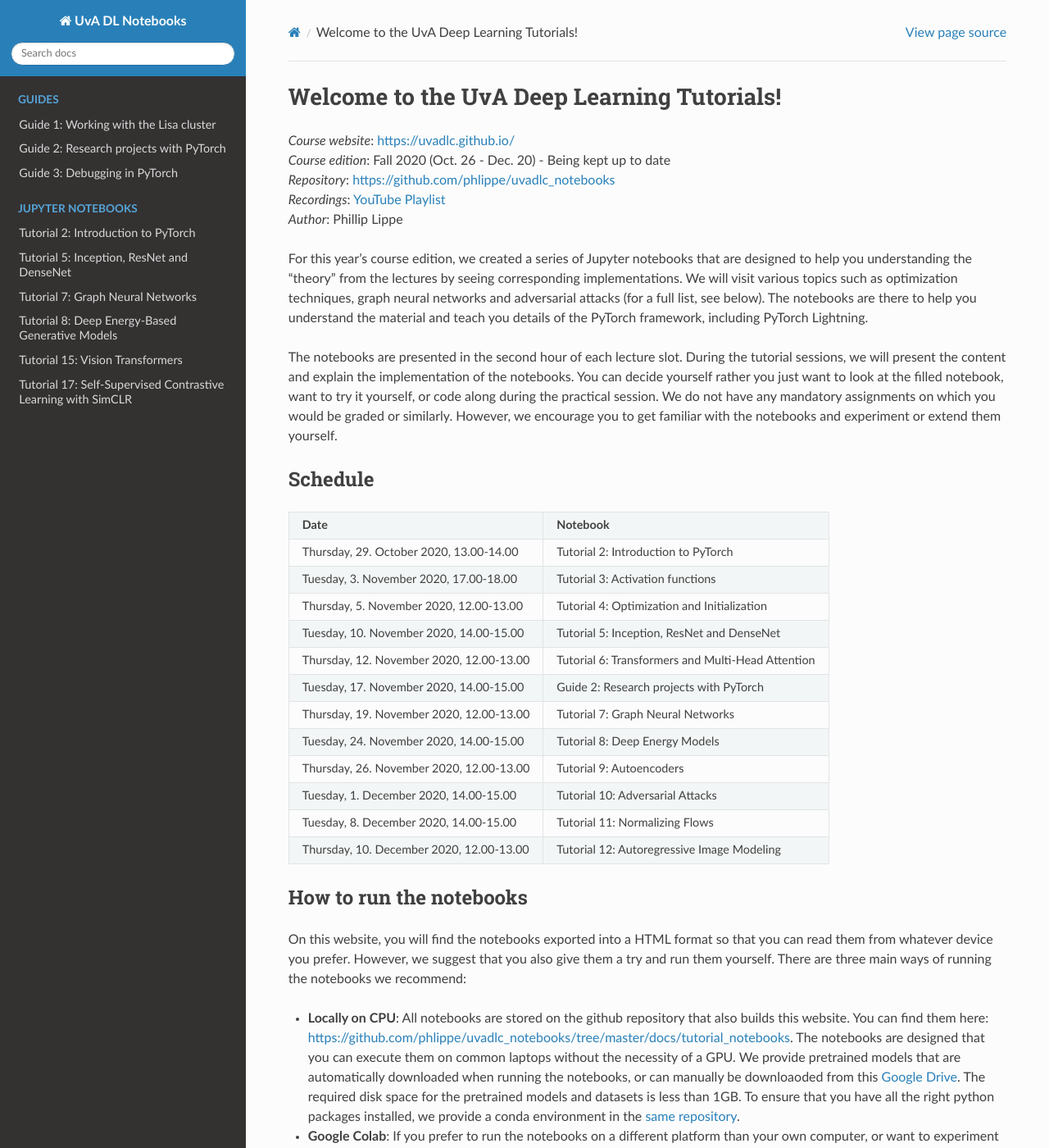
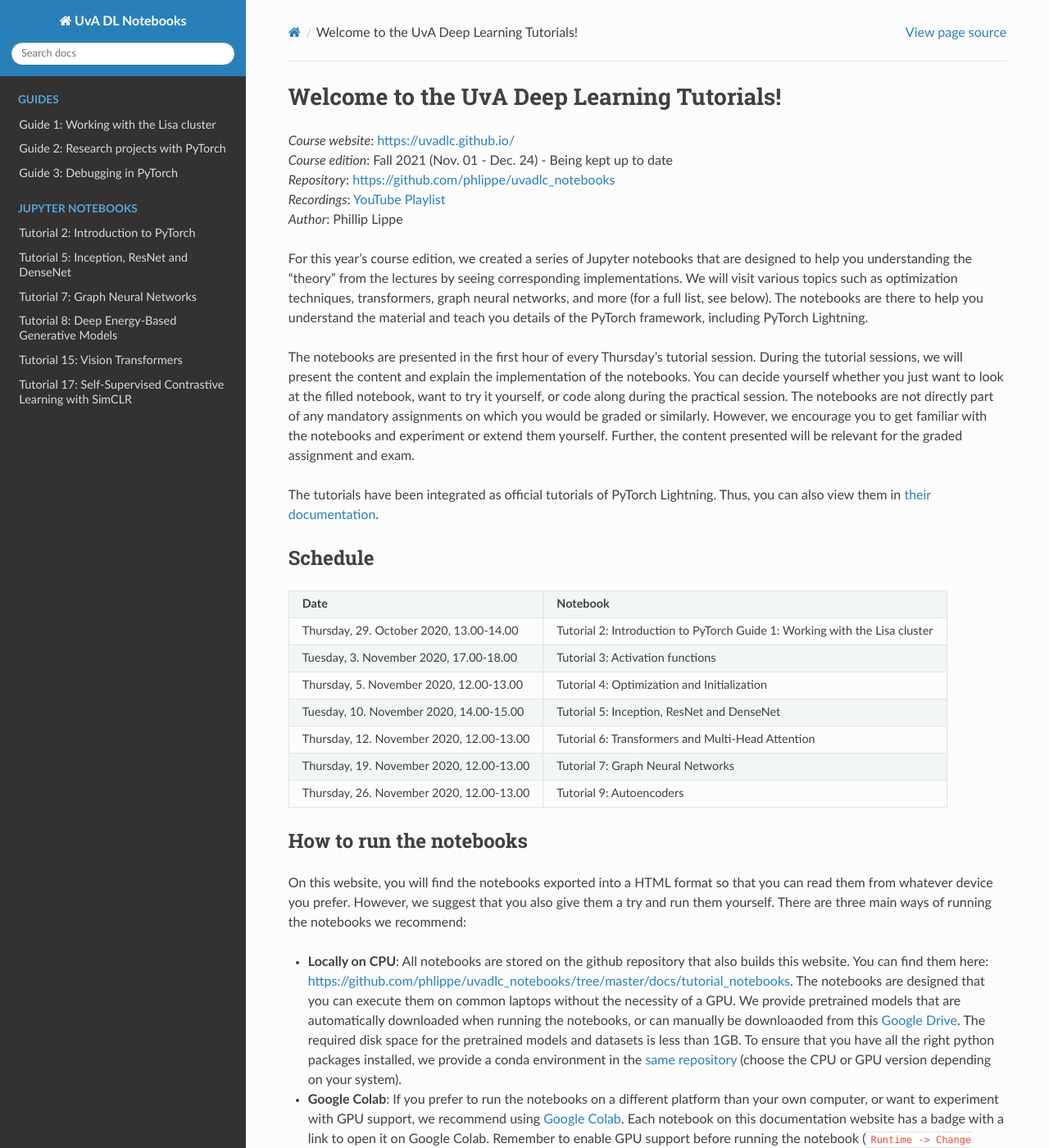
Before and after one commit to phlippe/uvadlc_notebooks, a Sphinx documentation site: the page built from docs/index.rst, in a window 1280 px wide and 1400 px high. Shown: the whole window at 82% size. Built offline with Sphinx 7.4.7 and the Read the Docs theme 2.0.0, drawn with Linux system fonts in a browser that asks for light colours; pages that are not in the unit, such as notebooks, are missing from menus; some of the changed text lies outside the part shown.

```diff
--- a/docs/index.rst
+++ b/docs/index.rst
@@ -7,20 +7,24 @@ Welcome to the UvA Deep Learning Tutorials!
 ===========================================
 
 | *Course website*: https://uvadlc.github.io/
-| *Course edition*: Fall 2020 (Oct. 26 - Dec. 20) - Being kept up to date
+| *Course edition*: Fall 2021 (Nov. 01 - Dec. 24) - Being kept up to date
 | *Repository*: https://github.com/phlippe/uvadlc_notebooks
 | *Recordings*: `YouTube Playlist <https://www.youtube.com/playlist?list=PLdlPlO1QhMiAkedeu0aJixfkknLRxk1nA>`_
 | *Author*: Phillip Lippe
 
 For this year's course edition, we created a series of Jupyter notebooks that are designed to help you understanding the "theory" from the lectures by seeing corresponding implementations.
-We will visit various topics such as optimization techniques, graph neural networks and adversarial attacks (for a full list, see below).
+We will visit various topics such as optimization techniques, transformers, graph neural networks, and more (for a full list, see below).
 The notebooks are there to help you understand the material and teach you details of the PyTorch framework, including PyTorch Lightning.
 
-The notebooks are presented in the second hour of each lecture slot.
+The notebooks are presented in the first hour of every Thursday's tutorial session.
 During the tutorial sessions, we will present the content and explain the implementation of the notebooks.
-You can decide yourself rather you just want to look at the filled notebook, want to try it yourself, or code along during the practical session.
-We do not have any mandatory assignments on which you would be graded or similarly.
+You can decide yourself whether you just want to look at the filled notebook, want to try it yourself, or code along during the practical session.
+The notebooks are not directly part of any mandatory assignments on which you would be graded or similarly.
 However, we encourage you to get familiar with the notebooks and experiment or extend them yourself.
+Further, the content presented will be relevant for the graded assignment and exam.
+
+The tutorials have been integrated as official tutorials of PyTorch Lightning.
+Thus, you can also view them in `their documentation <https://pytorch-lightning.readthedocs.io/en/latest/>`_.
 
 Schedule
 --------
@@ -29,6 +33,7 @@ Schedule
 | **Date**                                 | **Notebook**                                      |
 +------------------------------------------+---------------------------------------------------+
 | Thursday, 29. October 2020, 13.00-14.00  | Tutorial 2: Introduction to PyTorch               |
+|                                          | Guide 1: Working with the Lisa cluster            |
 +------------------------------------------+---------------------------------------------------+
 | Tuesday, 3. November 2020, 17.00-18.00   | Tutorial 3: Activation functions                  |
 +------------------------------------------+---------------------------------------------------+
@@ -38,27 +43,18 @@ Schedule
 +------------------------------------------+---------------------------------------------------+
 | Thursday, 12. November 2020, 12.00-13.00 | Tutorial 6: Transformers and Multi-Head Attention |
 +------------------------------------------+---------------------------------------------------+
-| Tuesday, 17. November 2020, 14.00-15.00  | Guide 2: Research projects with PyTorch           |
-+------------------------------------------+---------------------------------------------------+
 | Thursday, 19. November 2020, 12.00-13.00 | Tutorial 7: Graph Neural Networks                 |
 +------------------------------------------+---------------------------------------------------+
-| Tuesday, 24. November 2020, 14.00-15.00  | Tutorial 8: Deep Energy Models                    |
-+------------------------------------------+---------------------------------------------------+
 | Thursday, 26. November 2020, 12.00-13.00 | Tutorial 9: Autoencoders                          |
-+------------------------------------------+---------------------------------------------------+
-| Tuesday, 1. December 2020, 14.00-15.00   | Tutorial 10: Adversarial Attacks                  |
-+------------------------------------------+---------------------------------------------------+
-| Tuesday, 8. December 2020, 14.00-15.00   | Tutorial 11: Normalizing Flows                    |
-+------------------------------------------+---------------------------------------------------+
-| Thursday, 10. December 2020, 12.00-13.00 | Tutorial 12: Autoregressive Image Modeling        |
 +------------------------------------------+---------------------------------------------------+
 
 How to run the notebooks
 ------------------------
 
-On this website, you will find the notebooks exported into a HTML format so that you can read them from whatever device you prefer. However, we suggest that you also give them a try and run them yourself. There are three main ways of running the notebooks we recommend:
+On this website, you will find the notebooks exported into a HTML format so that you can read them from whatever device you prefer.
+However, we suggest that you also give them a try and run them yourself. There are three main ways of running the notebooks we recommend:
 
-- **Locally on CPU**: All notebooks are stored on the github repository that also builds this website. You can find them here: https://github.com/phlippe/uvadlc_notebooks/tree/master/docs/tutorial_notebooks. The notebooks are designed that you can execute them on common laptops without the necessity of a GPU. We provide pretrained models that are automatically downloaded when running the notebooks, or can manually be downloaoded from this `Google Drive <https://drive.google.com/drive/folders/1SevzqrkhHPAifKEHo-gi7J-dVxifvs4c?usp=sharing>`_. The required disk space for the pretrained models and datasets is less than 1GB. To ensure that you have all the right python packages installed, we provide a conda environment in the `same repository <https://github.com/uvadlc/uvadlc_practicals_2020/blob/master/environment.yml>`_.
+- **Locally on CPU**: All notebooks are stored on the github repository that also builds this website. You can find them here: https://github.com/phlippe/uvadlc_notebooks/tree/master/docs/tutorial_notebooks. The notebooks are designed that you can execute them on common laptops without the necessity of a GPU. We provide pretrained models that are automatically downloaded when running the notebooks, or can manually be downloaoded from this `Google Drive <https://drive.google.com/drive/folders/1SevzqrkhHPAifKEHo-gi7J-dVxifvs4c?usp=sharing>`_. The required disk space for the pretrained models and datasets is less than 1GB. To ensure that you have all the right python packages installed, we provide a conda environment in the `same repository <https://github.com/uvadlc/uvadlc_practicals_2020/blob/master/environment.yml>`_ (choose the CPU or GPU version depending on your system).
 
 - **Google Colab**: If you prefer to run the notebooks on a different platform than your own computer, or want to experiment with GPU support, we recommend using `Google Colab <https://colab.research.google.com/notebooks/intro.ipynb#recent=true>`_. Each notebook on this documentation website has a badge with a link to open it on Google Colab. Remember to enable GPU support before running the notebook (:code:`Runtime -> Change runtime type`). Each notebook can be executed independently, and doesn't require you to connect your Google Drive or similar. However, when closing the session, changes might be lost if you don't save it to your local computer or have copied the notebook to your Google Drive beforehand.
 
@@ -70,78 +66,9 @@ On this website, you will find the notebooks exported into a HTML format so that
 Tutorial-Lecture alignment
 --------------------------
 
-We will discuss 12 tutorials in the course, each focusing on a different aspect of Deep Learning. The tutorials are spread across lectures, and we tried to cover something from every area. You can align the tutorials with the lectures as follows:
+We will discuss 7 of the tutorials in the course, spread across lectures to cover something from every area. You can align the tutorials with the lectures based on their topics. The list of tutorials is:
 
-- Lecture 1: Introduction to Deep Learning
-
-   - Guide 1: Working with the Lisa cluster
-   - Tutorial 2: Introduction to PyTorch
-
-- Lecture 2: Modular Learning
-
-   - Tutorial 3: Activation functions
-
-- Lecture 3: Deep Learning Optimizations
-
-   - Tutorial 4: Optimization and Initialization
-
-- Lecture 4: Convolutional Neural Networks
-- Lecture 5: Modern ConvNets
-
-   - Tutorial 5: Inception, ResNet and DenseNet
-
-- Lecture 6: Recurrent Neural Networks
-
-   - Tutorial 6: Transformers and Multi-Head Attention
-
-- Lecture 7: Graph Neural Networks
-
-   - Tutorial 7: Graph Neural Networks
-
-- Lecture 8: Deep Generative Models
-
-   - Tutorial 8: Deep Energy Models
-
-- Lecture 9: Deep Variational Inference
-
-   - Tutorial 9: Deep Autoencoders
-
-- Lecture 10: Generative Adversarial Networks
-
-   - Tutorial 10: Adversarial Attacks
-
-- Lecture 11: Advanced Generative Models
-
-   - Tutorial 11: Normalizing Flows
-   - Tutorial 12: Autoregressive Image Modeling
-
-- Lecture 12: Deep Stochastic Models
-
-- Lecture 13: Bayesian Deep Learning
-
-- Lecture 14: Deep Dynamics
-
-*Additional notebooks*:
-
-- Tutorial 15: Vision Transformers
-- Tutorial 16: Meta-Learning - Learning to Learn
-- Tutorial 17: Self-Supervised Contrastive Learning with SimCLR
-
-
-Feedback, Questions or Contributions
-------------------------------------
-
-This is the first time we present these tutorials during the Deep Learning course. As with any other project, small bugs and issues are expected. We appreciate any feedback from students, whether it is about a spelling mistake, implementation bug, or suggestions for improvements/additions to the notebooks. Please use the following `link <https://docs.google.com/forms/d/e/1FAIpQLSeIhwrFSHlDSWGAgCN-RcTKm7Sn7P6bxzIyzIGge6xId1K8DQ/viewform?usp=sf_link>`_ to submit feedback, or feel free to reach out to me directly per mail (p dot lippe at uva dot nl), or grab me during any TA session.
-
-Current progress
-----------------
-
-Below you can find an overview of the progress status. Each notebook has also a badge indicating its status (In progress, First version, Finished).
-
-
-**Tutorials finished**
-
-- Tutorial 1: Working with the Lisa cluster
+- Guide 1: Working with the Lisa cluster
 - Tutorial 2: Introduction to PyTorch
 - Tutorial 3: Activation functions
 - Tutorial 4: Optimization and Initialization
@@ -153,20 +80,16 @@ Below you can find an overview of the progress status. Each notebook has also a
 - Tutorial 10: Adversarial attacks
 - Tutorial 11: Normalizing Flows on image modeling
 - Tutorial 12: Autoregressive Image Modeling
-
-**Tutorials in work**
-
-
-**Tutorials skipped this year**
-
-- Tutorial 13: Bayesian Deep Learning
-- Tutorial 14: Deep Dynamics
-
-**Additional new tutorials**
-
 - Tutorial 15: Vision Transformers
 - Tutorial 16: Meta Learning - Learning to Learn
 - Tutorial 17: Self-Supervised Contrastive Learning with SimCLR
+
+
+Feedback, Questions or Contributions
+------------------------------------
+
+This is the first time we present these tutorials during the Deep Learning course. As with any other project, small bugs and issues are expected. We appreciate any feedback from students, whether it is about a spelling mistake, implementation bug, or suggestions for improvements/additions to the notebooks. Please use the following `link <https://docs.google.com/forms/d/e/1FAIpQLSeIhwrFSHlDSWGAgCN-RcTKm7Sn7P6bxzIyzIGge6xId1K8DQ/viewform?usp=sf_link>`_ to submit feedback, or feel free to reach out to me directly per mail (p dot lippe at uva dot nl), or grab me during any TA session.
+
 
 .. toctree::
    :caption: Guides
```
Also changed, not shown: docs/tutorial_notebooks/tutorial2/Introduction_to_PyTorch.ipynb, docs/tutorial_notebooks/tutorial2/tensorboard_screenshot.png (added).
